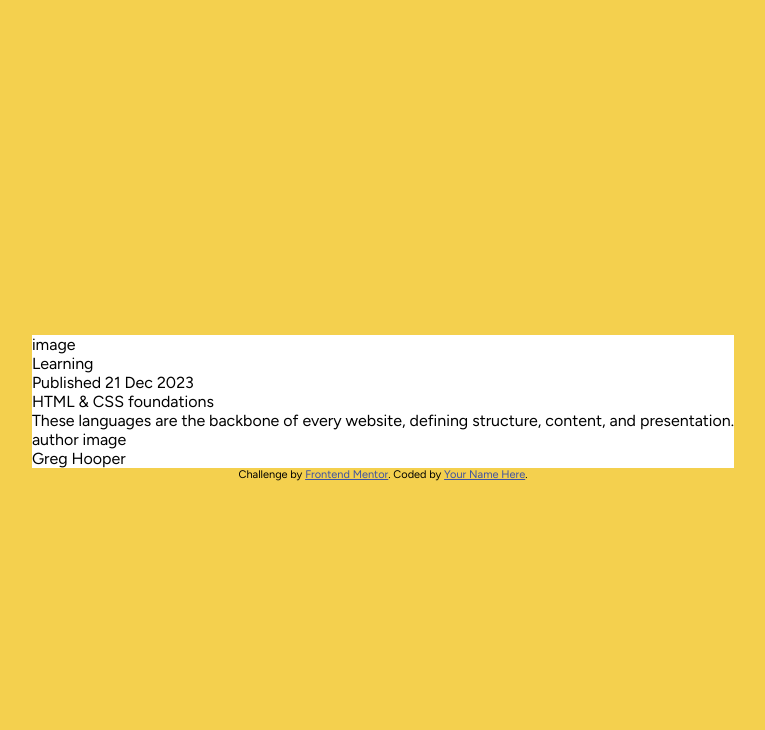
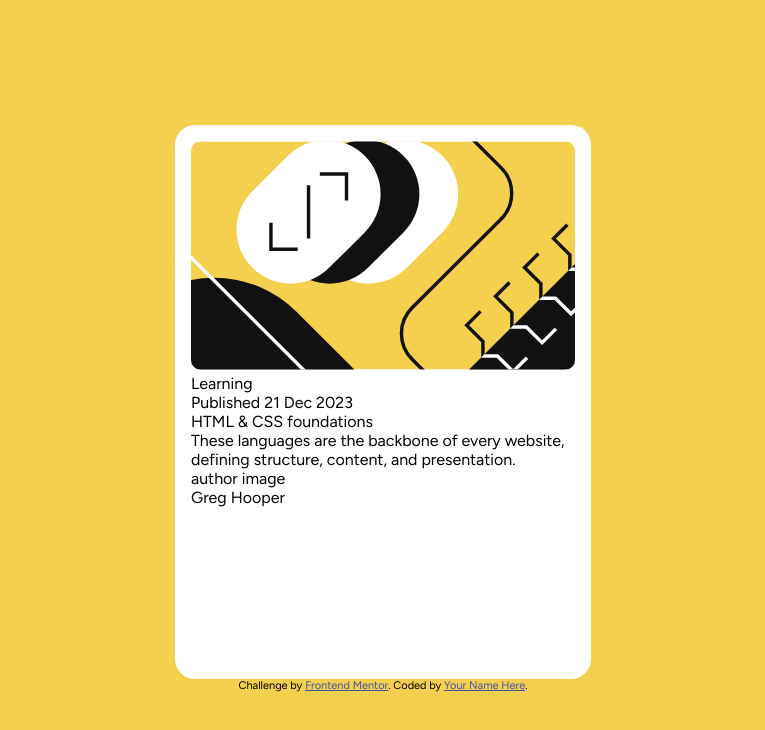
Before and after one commit to astnio/frontend-mentor-blog-preview-card, a plain HTML site: page index.html in a window 1280 px wide. Shown: the whole page, without its empty margins (257-1022 px from the left). Drawn offline with Linux system fonts and the light colour scheme.

Commit message:
Adjusted padding and image

```diff
--- a/index.html
+++ b/index.html
@@ -26,7 +26,13 @@
 	</head>
 	<body>
 		<div class="card">
-			<div class="card-image-container">image</div>
+			<div class="card-image-container">
+				<img
+					class="article-image"
+					src="./assets/images/illustration-article.svg"
+					alt="Illustration of article"
+				/>
+			</div>
 			<div class="category">Learning</div>
 			<div class="publish-date">Published 21 Dec 2023</div>
 			<div class="card-title">HTML & CSS foundations</div>
--- a/style.css
+++ b/style.css
@@ -47,6 +47,15 @@ body {
 
 .card {
 	background-color: var(--color-white);
+	max-width: 384px;
+	min-height: 522px;
+	padding: var(--spacing-200);
+	border-radius: 20px;
+}
+
+.article-image {
+	width: 100%;
+	border-radius: 10px;
 }
 
 .attribution {
```
